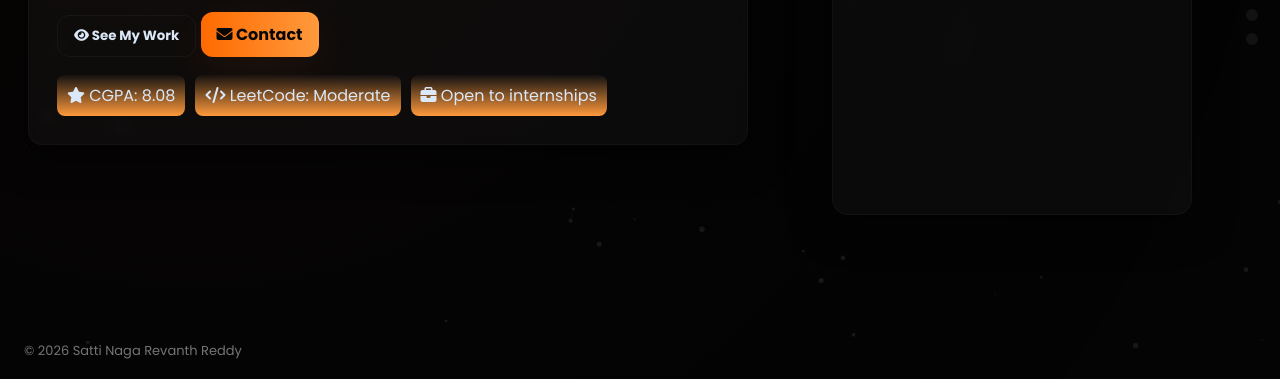
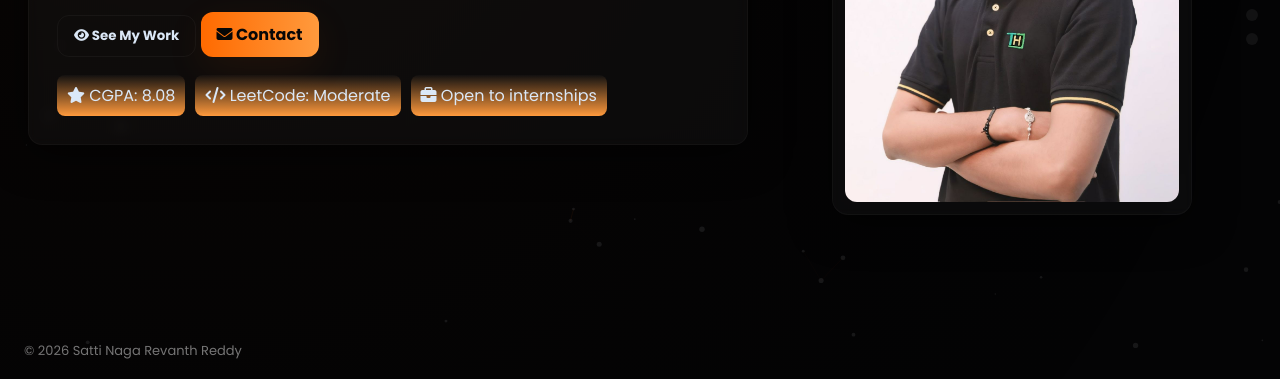
Before and after one commit to RevanthReddy1310/Portfolio, a plain HTML site: page index.html in a window 1280 px wide. Shown: the part 421-800 px from the top of the page. Drawn offline with nearby package versions, Linux system fonts and the light colour scheme.

Commit message:
Update index.html

```diff
--- a/index.html
+++ b/index.html
@@ -70,7 +70,7 @@
 
       <div class="right">
         <div class="portrait-card glass floating">
-          <img src="profile.jpg" alt="Revanth profile ">
+          <img src="profile.jpeg" alt="Revanth profile ">
         </div>
       </div>
     </section>
```
